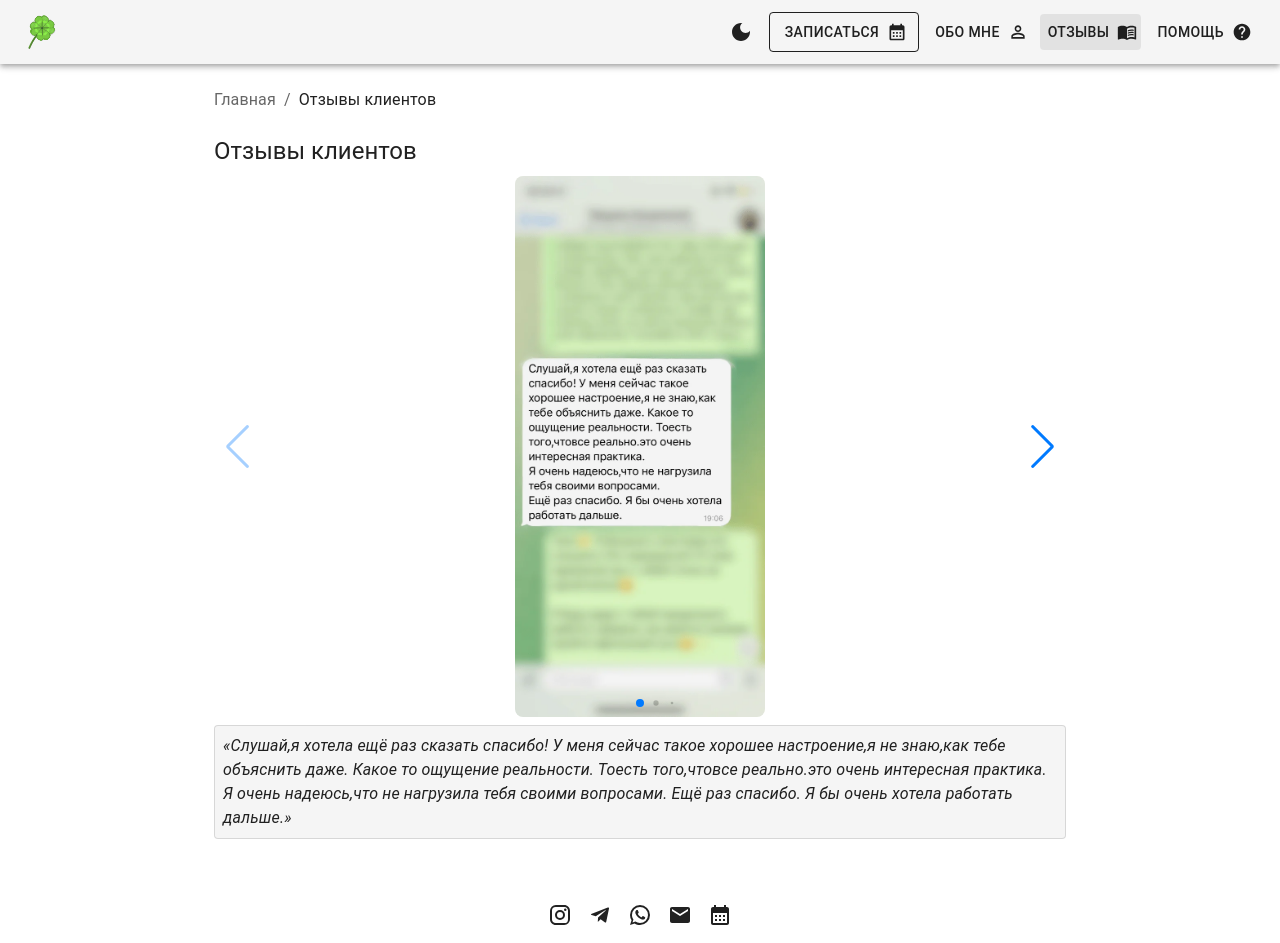
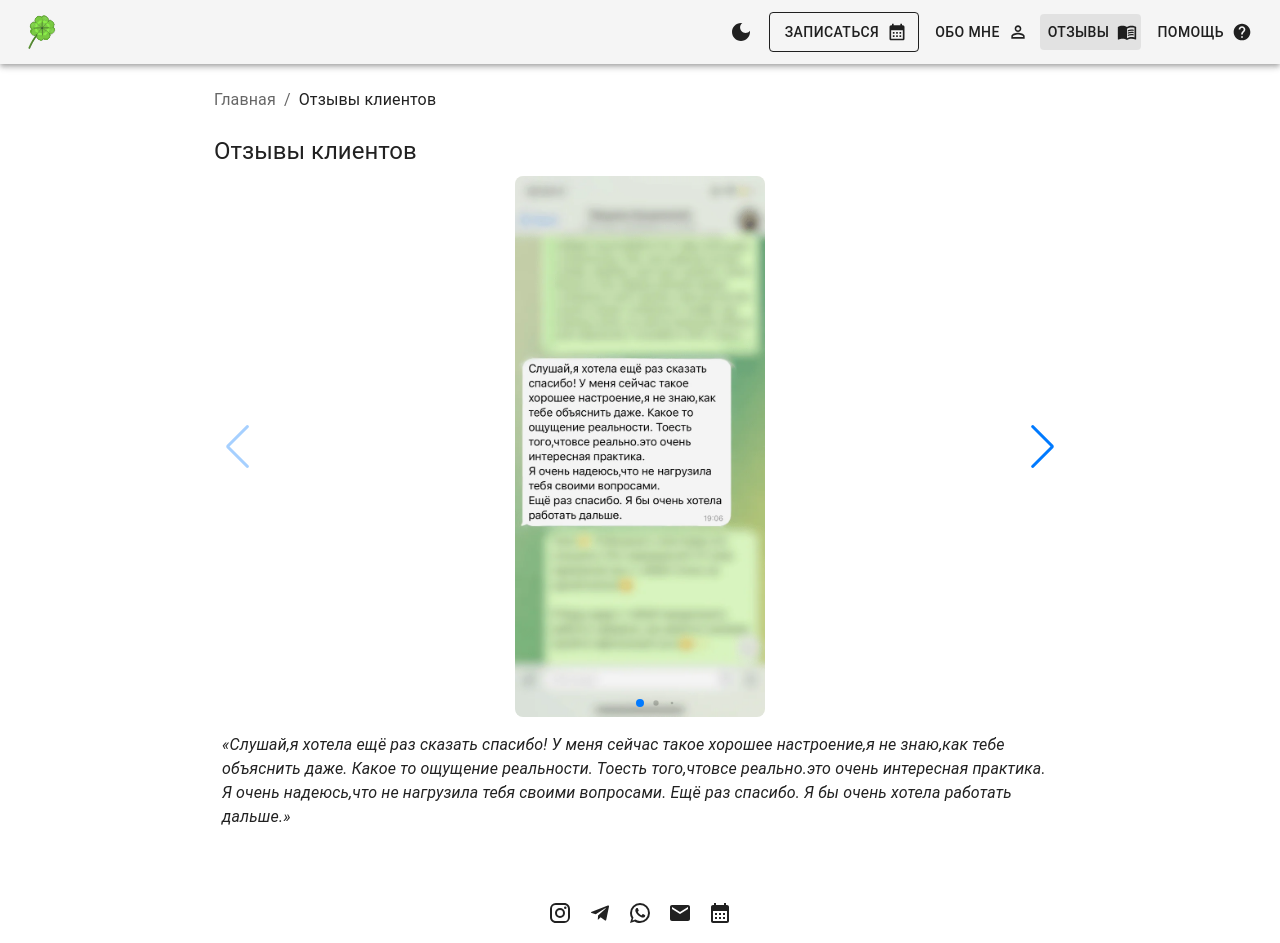
Before and after one commit to SiarheiBobryk/dariaklover, a React (Create React App) app: page /references in a window 1280 px wide. Shown: the top 943 px of the page. Built offline with nearby package versions, Linux system fonts and the light colour scheme; a web font is replaced by a local one.

Commit message:
chore: unwrap a reference text from Paper

```diff
--- a/src/components/References/References.tsx
+++ b/src/components/References/References.tsx
@@ -1,7 +1,6 @@
 import * as React from 'react';
 
-import { styled, Theme, useTheme } from '@mui/material/styles';
-import Paper from '@mui/material/Paper';
+import { styled, useTheme } from '@mui/material/styles';
 import SkeletonMui from '@mui/material/Skeleton';
 import Typography from '@mui/material/Typography';
 
@@ -227,23 +226,13 @@ function References(props: ReferencesProps) {
           );
         })}
       </Swiper>
-      <Paper
-        variant="outlined"
-        sx={{
-          p: 1,
-          backgroundColor: (theme: Theme) => {
-            return theme.palette.action.hover;
-          },
-        }}
+      <Typography
+        id={references[currentSlideIndex].src}
+        component="blockquote"
+        sx={{ p: 1, fontStyle: 'italic', '&::before': { content: '"«"' }, '&::after': { content: '"»"' } }}
       >
-        <Typography
-          id={references[currentSlideIndex].src}
-          component="blockquote"
-          sx={{ fontStyle: 'italic', '&::before': { content: '"«"' }, '&::after': { content: '"»"' } }}
-        >
-          {references[currentSlideIndex].description}
-        </Typography>
-      </Paper>
+        {references[currentSlideIndex].description}
+      </Typography>
     </>
   );
 }
```
